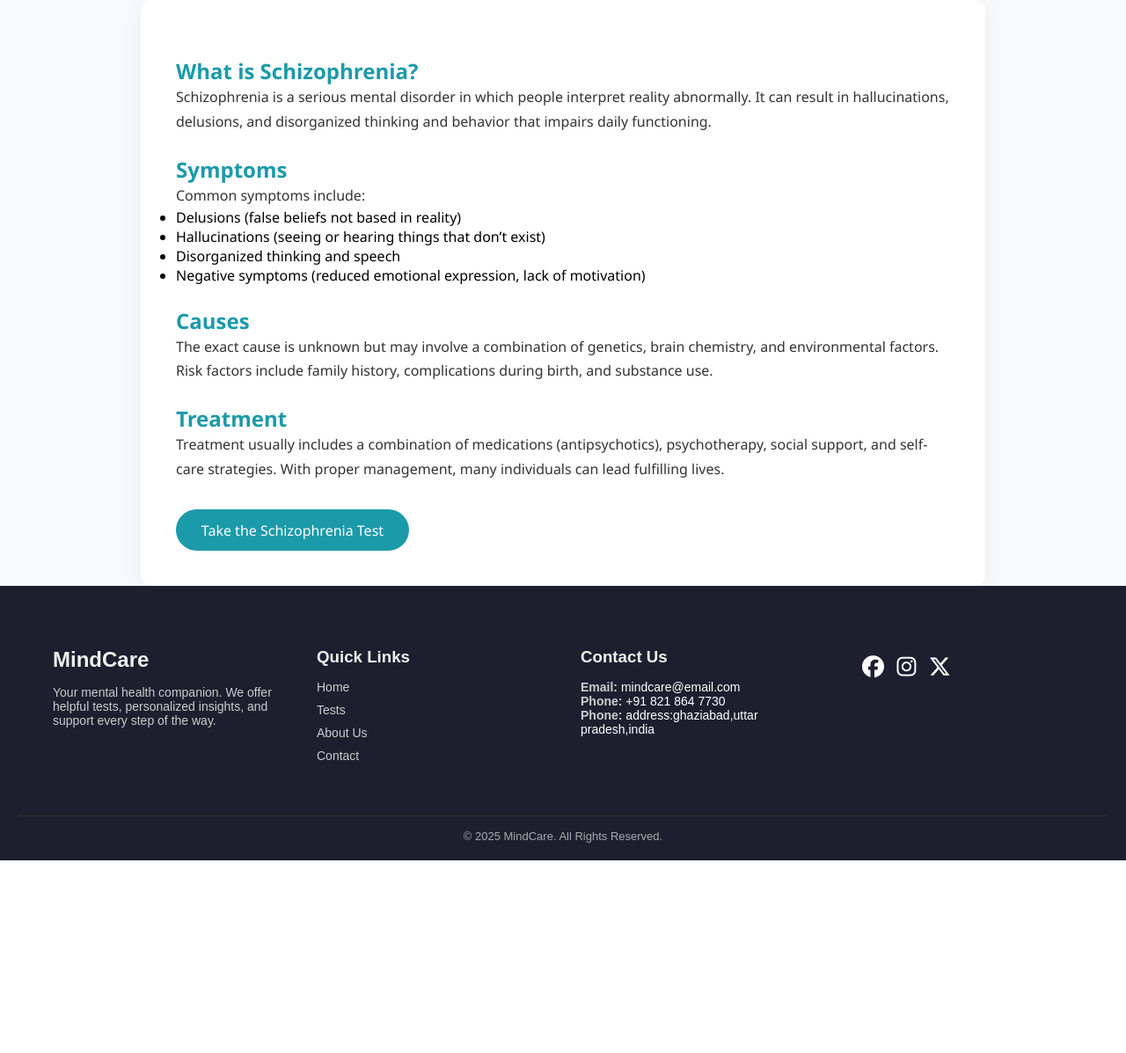
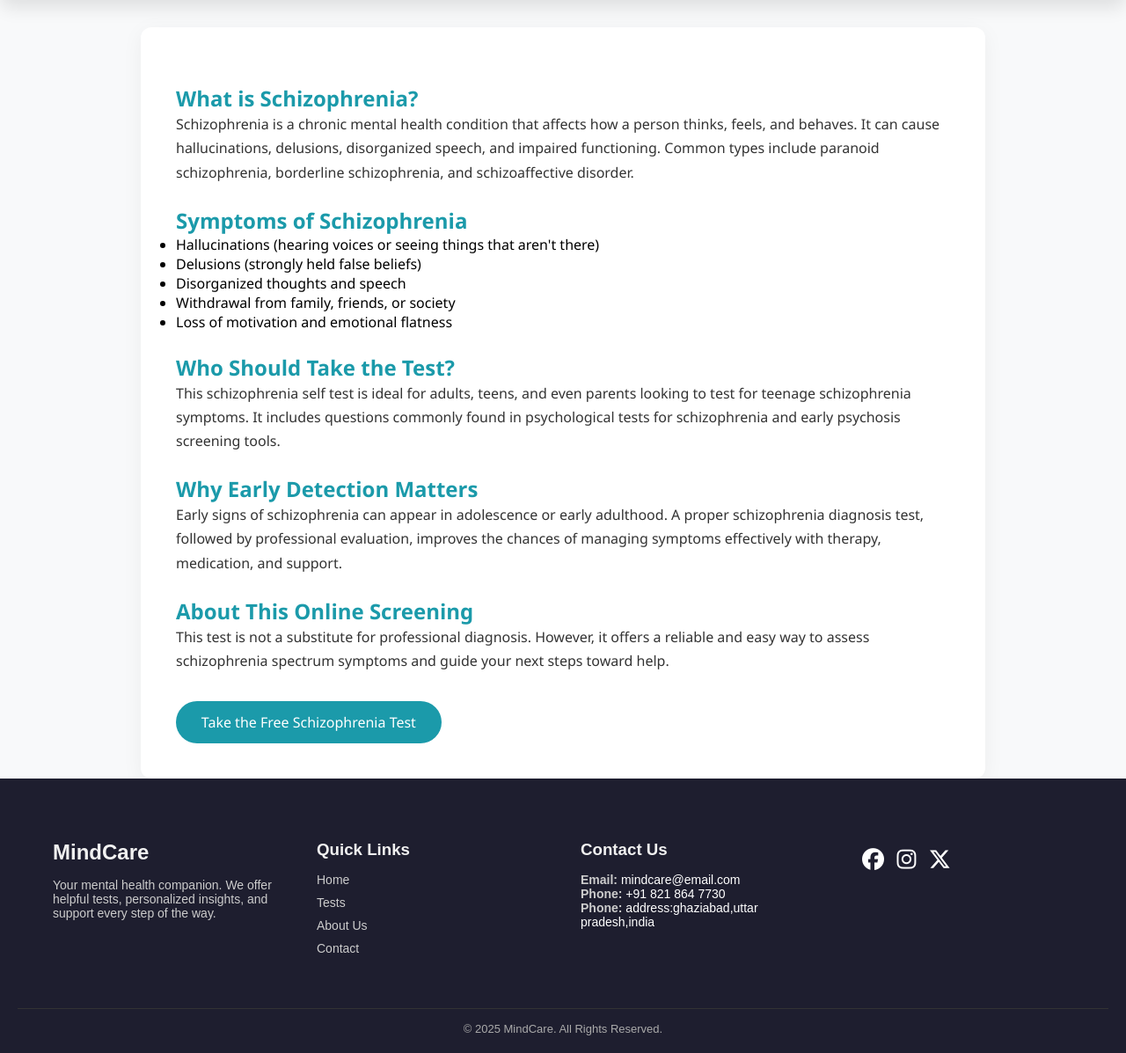
Before and after one commit to shaurya1234524/heaklthmental, a Django app: template healthmental/templates/schizophrenia_info.html in a window 1280 px wide. Shown: the part 372-1569 px from the top of the page at 88% size. Before the commit the page ends 1350 px from the top, so only its background shows below. Run offline with Django 3.2, Linux system fonts and the light colour scheme; the template is opened without the code that fills it, so the values that code supplies are empty; some libraries are stand-ins or nearby versions.

Commit message:
Update schizophrenia_info.html

```diff
--- a/healthmental/templates/schizophrenia_info.html
+++ b/healthmental/templates/schizophrenia_info.html
@@ -2,7 +2,7 @@
 {% load static %}
 
 {% block title %}
-<title>Free Schizophrenia Test 2025. Get free Schizophrenia Test.</title>
+<title>Free Schizophrenia Test 2025 – Take an Accurate Schizophrenia Screening Online</title>
 {% endblock title %}
 
 {% block style %}
@@ -10,7 +10,7 @@
   .hero-section {
     background: url("{% static 'images/schizophrenia-bg.jpg' %}") no-repeat center center/cover;
     padding: 4rem 2rem;
-    color:rgb(36, 144, 28);
+    color: rgb(36, 144, 28);
     text-align: center;
     border-radius: 12px;
     margin-bottom: 2rem;
@@ -71,37 +71,46 @@
     }
   }
 </style>
-<meta name="description" content="Schizophrenia Test for testing schizophrenia , Get free Schizophrenia test to test schizophrenia in adults,teens . complete free Schizophrenia Test for finding schizophrenia.">
-<meta name="keywords" content="schizophrenia test,schizophrenia test free ,do i have schizophrenia test ,schizophrenia tests, free schizophrenia tests, schizophrenia tests free, schizophrenia tests for adults,schizophrenia test for teens, schizophrenia test for kids, schizophrenia tests for women, accurate schizophrenia test, schizophrenia free tests , schizophrenia complete free tests">
+<meta name="description" content="Free Schizophrenia Test 2025 – Take our online schizophrenia screening test. Early detection for paranoid, borderline, and schizoaffective symptoms. Accurate and easy self-assessment.">
+<meta name="keywords" content="schizophrenia test, schizophrenia quiz, paranoid schizophrenia test, borderline schizophrenia test, early signs of schizophrenia test, schizophrenia spectrum test, schizophrenia self test, psychological tests for schizophrenia, teenage schizophrenia test, schizoaffective quiz, schizophrenia symptoms test, schizophrenia test online free, schizophrenia diagnosis test, schizophrenia questionnaire, assessment schizophrenia, diagnosed with schizophrenia, bipolar schizophrenia test, schizophrenia screening test, diagnostic evaluation of schizophrenia">
 <meta name="author" content="MindCare Team">
 <link rel="canonical" href="https://aisearchlibrary.in/schizophrenia/" />
 {% endblock style %}
 
 {% block body %}
 <div class="hero-section">
-  <h1>Understanding Schizophrenia</h1>
-  <p>Gain insights into schizophrenia, its symptoms, causes, and treatment options to support yourself or a loved one.</p>
+  <h1>Schizophrenia Self-Assessment Test</h1>
+  <p>Take our free schizophrenia screening test to assess for early signs and symptoms. An accurate, online test suitable for adults, teens, and anyone experiencing psychotic symptoms.</p>
 </div>
 
 <div class="content">
   <h2>What is Schizophrenia?</h2>
-  <p>Schizophrenia is a serious mental disorder in which people interpret reality abnormally. It can result in hallucinations, delusions, and disorganized thinking and behavior that impairs daily functioning.</p>
+  <p>Schizophrenia is a chronic mental health condition that affects how a person thinks, feels, and behaves. It can cause hallucinations, delusions, disorganized speech, and impaired functioning. Common types include paranoid schizophrenia, borderline schizophrenia, and schizoaffective disorder.</p>
 
-  <h2>Symptoms</h2>
-  <p>Common symptoms include:</p>
+  <h2>Symptoms of Schizophrenia</h2>
   <ul>
-    <li>Delusions (false beliefs not based in reality)</li>
-    <li>Hallucinations (seeing or hearing things that don’t exist)</li>
-    <li>Disorganized thinking and speech</li>
-    <li>Negative symptoms (reduced emotional expression, lack of motivation)</li>
+    <li>Hallucinations (hearing voices or seeing things that aren't there)</li>
+    <li>Delusions (strongly held false beliefs)</li>
+    <li>Disorganized thoughts and speech</li>
+    <li>Withdrawal from family, friends, or society</li>
+    <li>Loss of motivation and emotional flatness</li>
   </ul>
 
-  <h2>Causes</h2>
-  <p>The exact cause is unknown but may involve a combination of genetics, brain chemistry, and environmental factors. Risk factors include family history, complications during birth, and substance use.</p>
+  <h2>Who Should Take the Test?</h2>
+  <p>This schizophrenia self test is ideal for adults, teens, and even parents looking to test for teenage schizophrenia symptoms. It includes questions commonly found in psychological tests for schizophrenia and early psychosis screening tools.</p>
 
-  <h2>Treatment</h2>
-  <p>Treatment usually includes a combination of medications (antipsychotics), psychotherapy, social support, and self-care strategies. With proper management, many individuals can lead fulfilling lives.</p>
+  <h2>Why Early Detection Matters</h2>
+  <p>Early signs of schizophrenia can appear in adolescence or early adulthood. A proper schizophrenia diagnosis test, followed by professional evaluation, improves the chances of managing symptoms effectively with therapy, medication, and support.</p>
 
-  <a href="{% url 'sssc' %}" class="btn-test">Take the Schizophrenia Test</a>
+  <h2>About This Online Screening</h2>
+  <p>This test is not a substitute for professional diagnosis. However, it offers a reliable and easy way to assess schizophrenia spectrum symptoms and guide your next steps toward help.</p>
+
+  <a href="{% url 'sssc' %}" class="btn-test">Take the Free Schizophrenia Test</a>
 </div>
+<div class="hidden-seo-keywords" style="display: none;">
+  <p>Schizophrenia test online, schizophrenia self-assessment test, schizophrenia screening test, schizophrenia diagnosis test, online schizophrenia quiz, test for schizophrenia symptoms, free schizophrenia test online, schizophrenia check-up test, schizophrenia evaluation online, schizophrenia risk assessment test, take a schizophrenia test online, free self-assessment for schizophrenia, how to test for schizophrenia symptoms, schizophrenia test for adults, online schizophrenia diagnosis tool, quick schizophrenia test online, self-diagnosis schizophrenia test, free schizophrenia screening quiz.</p>
+
+
+</div>
+
 {% endblock body %}
```
